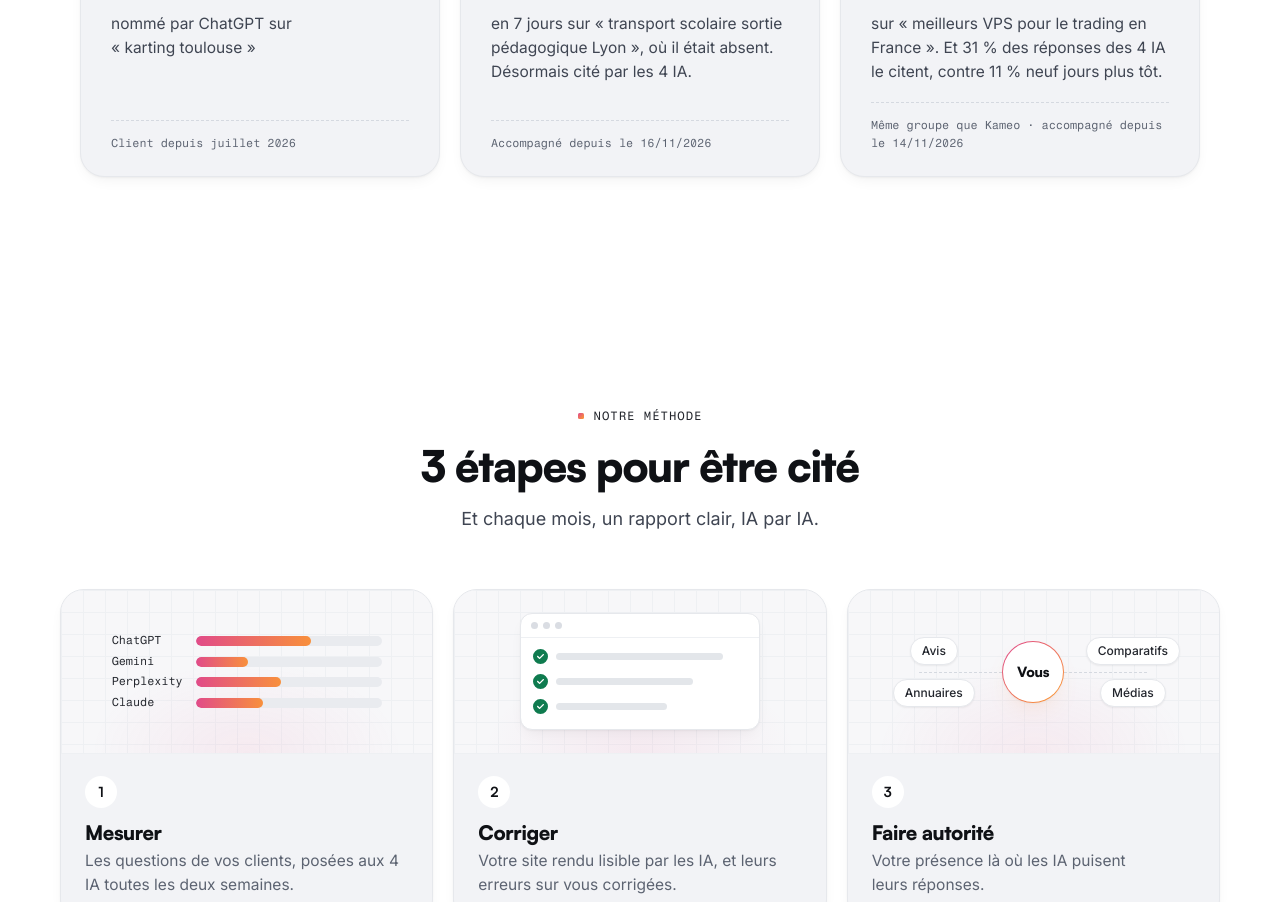
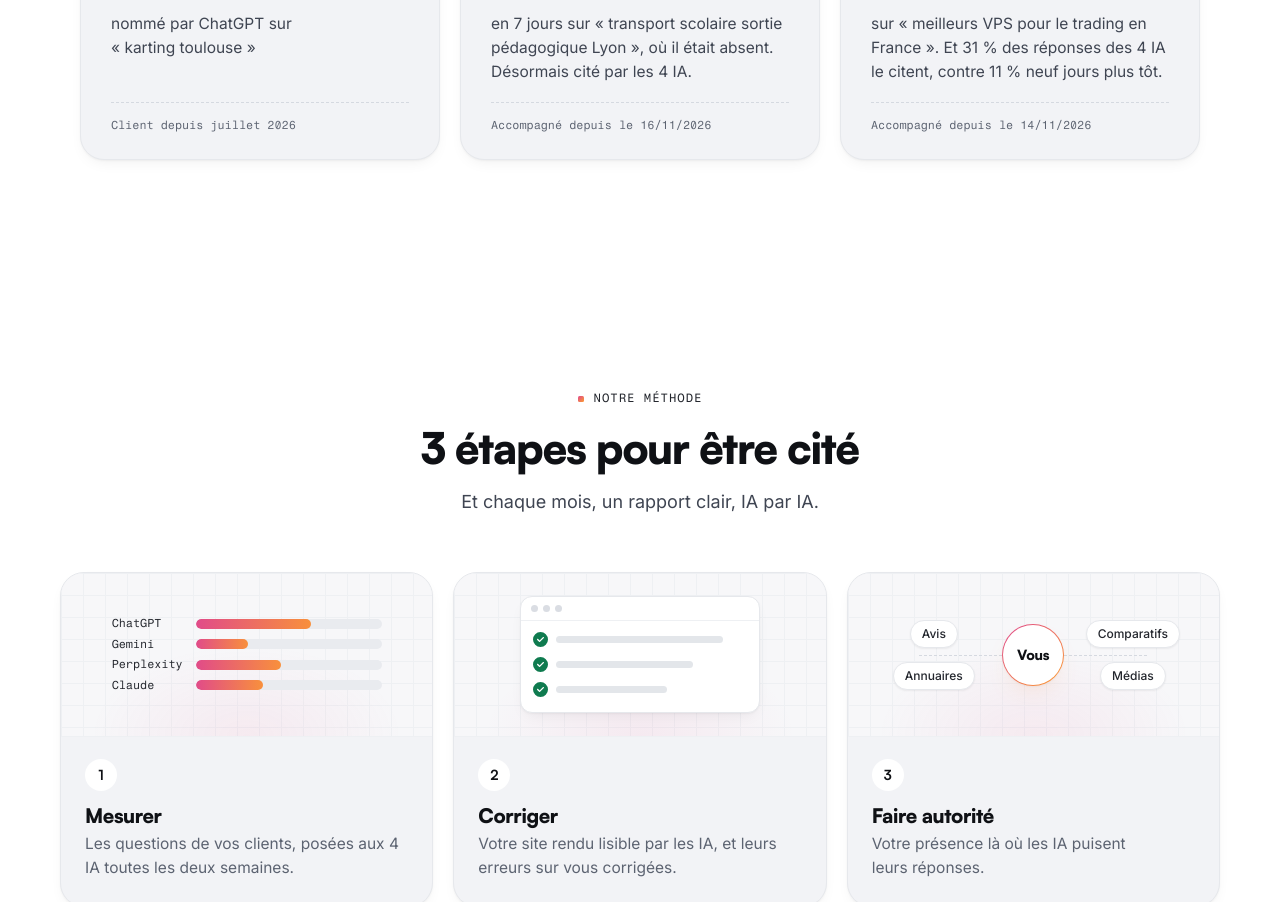
Before and after one commit to agencekameo/Kameo-nouveau-site-code, a Next.js app: page /visibilite-ia in a window 1280 px wide. Shown: the part 2060-2962 px from the top of the page. Built offline with nearby package versions, Linux system fonts and the light colour scheme.

Commit message:
Landing « Visibilité IA » : mention « Même groupe que Kameo » retirée sous OmegaCloud
Décision de Benjamin (27/11/2026).

Co-Authored-By: Claude Opus 5.5 <noreply@anthropic.com>

```diff
--- a/src/app/(standalone)/visibilite-ia/Body.tsx
+++ b/src/app/(standalone)/visibilite-ia/Body.tsx
@@ -290,7 +290,7 @@ const points = (express: GeoOffer, complet: GeoOffer): Record<string, { lead?: s
  * Résultats clients : relevés de l'outil de suivi Kameo (captures du 23/11/2026), logos dans
  * public/images/logo clients/. Sous chaque cas : depuis quand le client est suivi (demande de Benjamin, 27/11/2026).
  * Défikart est un client web (site publié en juillet 2026) : jamais présenté comme un travail GEO. OmegaCloud
- * appartient au même groupe que Kameo : toujours le dire, au moins dans sa ligne de date.
+ * appartient au même groupe que Kameo : la mention a été retirée de cette page à la demande de Benjamin (27/11/2026).
  */
 type CasClient = { id: string; logo: { src: string; w: number; h: number }; nom: string; activite: string; ia: string; big: ReactNode; txt: ReactNode; depuis: string };
 const CAS: CasClient[] = [
@@ -347,7 +347,7 @@ const CAS: CasClient[] = [
         plus tôt.
       </>
     ),
-    depuis: 'Même groupe que Kameo · accompagné depuis le 14/11/2026',
+    depuis: 'Accompagné depuis le 14/11/2026',
   },
 ];
 
```
